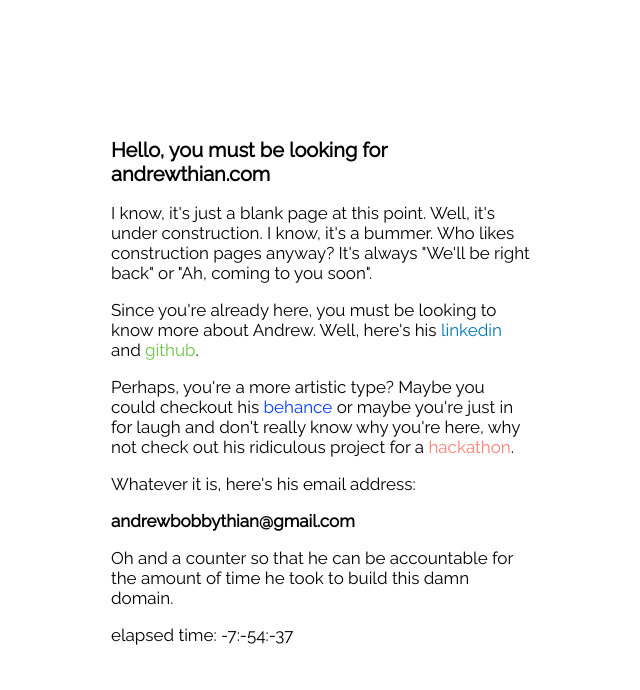
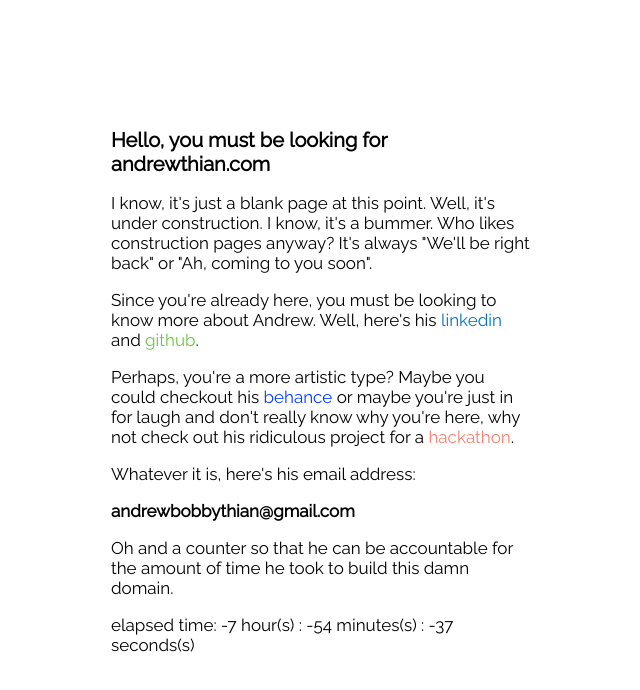
Before and after one commit to AndrewThian/andrewthian.com, a Gatsby site: page / in a window 1280 px wide. Shown: the whole page, without its empty margins (319-959 px from the left). Built offline with nearby package versions, Linux system fonts and the light colour scheme; Gatsby itself is replaced by a stand-in of ours.

Commit message:
update formatting

```diff
--- a/src/pages/index.tsx
+++ b/src/pages/index.tsx
@@ -70,7 +70,7 @@ class Counter extends React.Component<{}, StateType> {
         let minutes = Math.floor(totalSeconds / 60)
         let seconds = totalSeconds % 60
 
-        return `${hours}:${minutes}:${seconds}`
+        return `${hours} hour(s) : ${minutes} minutes(s) : ${seconds} seconds(s)`
     }
 
     render () {
```
